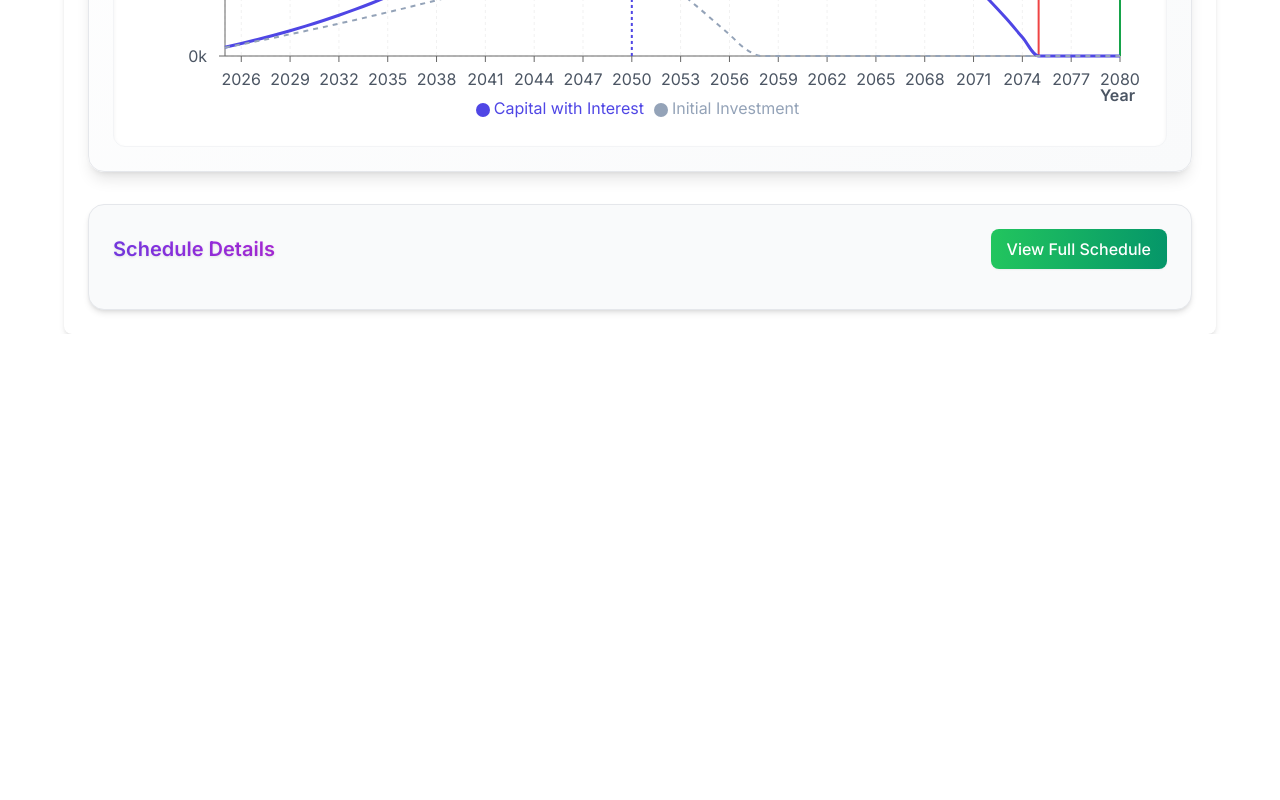
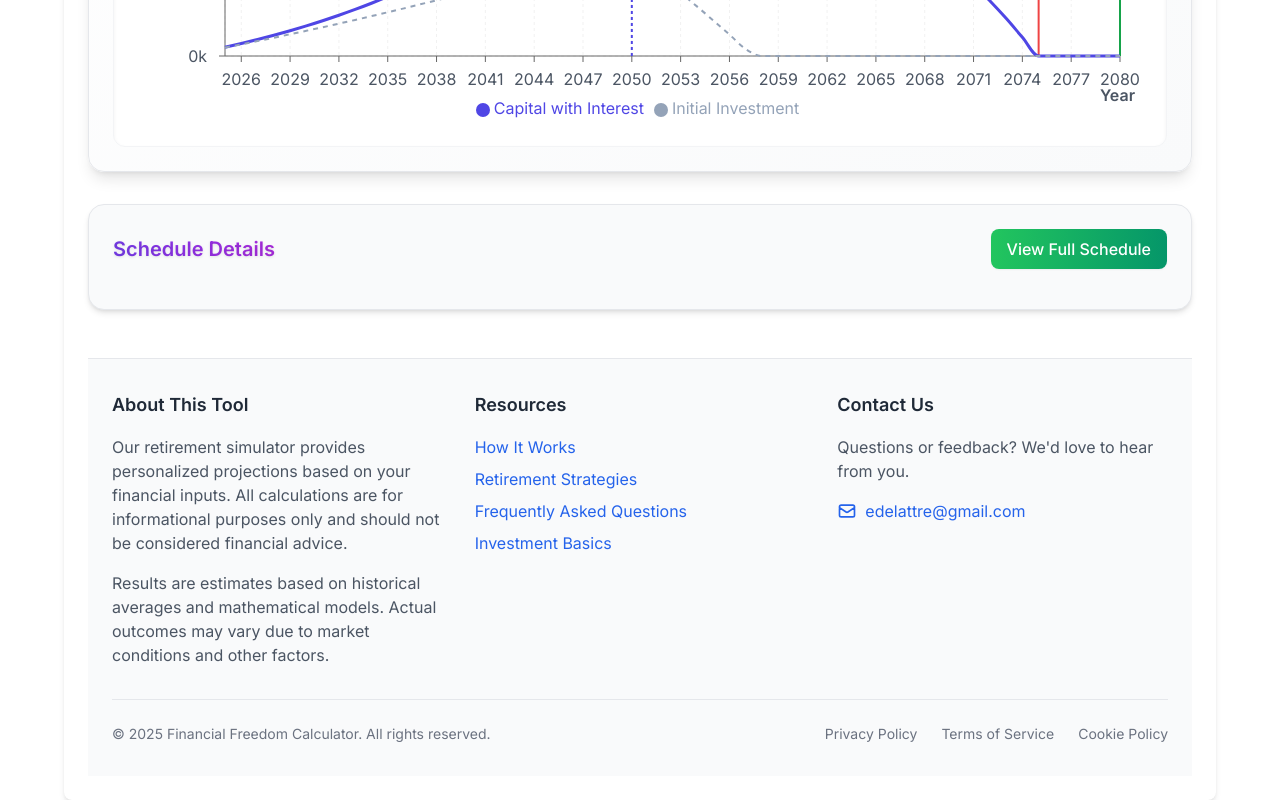
Before and after one commit to eriiiic/Retirement, a React (Create React App) app: page / in a window 1280 px wide. Shown: the part 1890-2690 px from the top of the page. Before the commit the page ends 2224 px from the top, so only its background shows below. Built offline with nearby package versions, Linux system fonts and the light colour scheme; the HTML template or start-up script is replaced by a standard one.

Commit message:
Add Footer component and integrate it into RetirementSimulator

```diff
--- a/src/components/RetirementSimulator.tsx
+++ b/src/components/RetirementSimulator.tsx
@@ -4,6 +4,7 @@ import ParametersSection from './retirement/ParametersSection';
 import ResultsSummary from './retirement/ResultsSummary';
 import CapitalEvolutionChart from './retirement/CapitalEvolutionChart';
 import ScheduleDetails from './retirement/ScheduleDetails';
+import Footer from './common/Footer';
 import {
   calculateFutureValue,
   calculateWithdrawalAmount,
@@ -699,6 +700,8 @@ const RetirementSimulator = () => {
         graphData={graphData}
         formatAmount={formatAmount}
       />
+
+      <Footer />
     </div>
   );
 };
--- /dev/null
+++ b/src/components/common/Footer.tsx
@@ -0,0 +1,101 @@
+import React from 'react';
+
+const Footer: React.FC = () => {
+  const currentYear = new Date().getFullYear();
+
+  return (
+    <footer className="mt-12 py-8 bg-gray-50 border-t border-gray-200">
+      <div className="max-w-6xl mx-auto px-4 sm:px-6">
+        <div className="grid grid-cols-1 md:grid-cols-3 gap-8 mb-8">
+          {/* About section */}
+          <div>
+            <h3 className="text-lg font-semibold text-gray-800 mb-4">About This Tool</h3>
+            <p className="text-gray-600 mb-4">
+              Our retirement simulator provides personalized projections based on your financial inputs.
+              All calculations are for informational purposes only and should not be considered financial advice.
+            </p>
+            <p className="text-gray-600">
+              Results are estimates based on historical averages and mathematical models.
+              Actual outcomes may vary due to market conditions and other factors.
+            </p>
+          </div>
+
+          {/* Resources section */}
+          <div>
+            <h3 className="text-lg font-semibold text-gray-800 mb-4">Resources</h3>
+            <ul className="space-y-2">
+              <li>
+                <a href="#" className="text-blue-600 hover:text-blue-800 transition-colors">
+                  How It Works
+                </a>
+              </li>
+              <li>
+                <a href="#" className="text-blue-600 hover:text-blue-800 transition-colors">
+                  Retirement Strategies
+                </a>
+              </li>
+              <li>
+                <a href="#" className="text-blue-600 hover:text-blue-800 transition-colors">
+                  Frequently Asked Questions
+                </a>
+              </li>
+              <li>
+                <a href="#" className="text-blue-600 hover:text-blue-800 transition-colors">
+                  Investment Basics
+                </a>
+              </li>
+            </ul>
+          </div>
+
+          {/* Contact section */}
+          <div>
+            <h3 className="text-lg font-semibold text-gray-800 mb-4">Contact Us</h3>
+            <p className="text-gray-600 mb-4">
+              Questions or feedback? We'd love to hear from you.
+            </p>
+            <a
+              href="mailto:edelattre@gmail.com"
+              className="inline-flex items-center text-blue-600 hover:text-blue-800 transition-colors"
+            >
+              <svg
+                xmlns="http://www.w3.org/2000/svg"
+                className="h-5 w-5 mr-2"
+                fill="none"
+                viewBox="0 0 24 24"
+                stroke="currentColor"
+              >
+                <path
+                  strokeLinecap="round"
+                  strokeLinejoin="round"
+                  strokeWidth={2}
+                  d="M3 8l7.89 5.26a2 2 0 002.22 0L21 8M5 19h14a2 2 0 002-2V7a2 2 0 00-2-2H5a2 2 0 00-2 2v10a2 2 0 002 2z"
+                />
+              </svg>
+              edelattre@gmail.com
+            </a>
+          </div>
+        </div>
+
+        {/* Bottom section */}
+        <div className="pt-6 border-t border-gray-200 flex flex-col md:flex-row md:justify-between items-center">
+          <p className="text-sm text-gray-500 mb-4 md:mb-0">
+            © {currentYear} Financial Freedom Calculator. All rights reserved.
+          </p>
+          <div className="flex space-x-6">
+            <a href="#" className="text-sm text-gray-500 hover:text-gray-700 transition-colors">
+              Privacy Policy
+            </a>
+            <a href="#" className="text-sm text-gray-500 hover:text-gray-700 transition-colors">
+              Terms of Service
+            </a>
+            <a href="#" className="text-sm text-gray-500 hover:text-gray-700 transition-colors">
+              Cookie Policy
+            </a>
+          </div>
+        </div>
+      </div>
+    </footer>
+  );
+};
+
+export default Footer;
```
